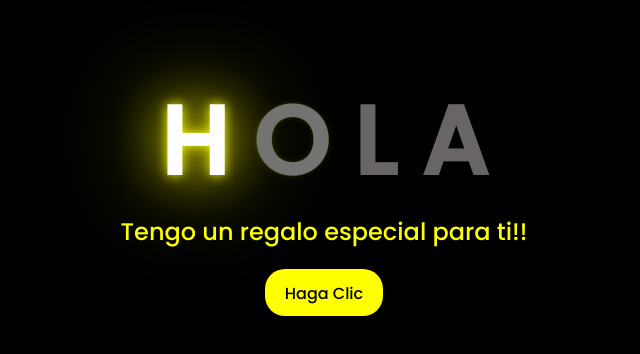
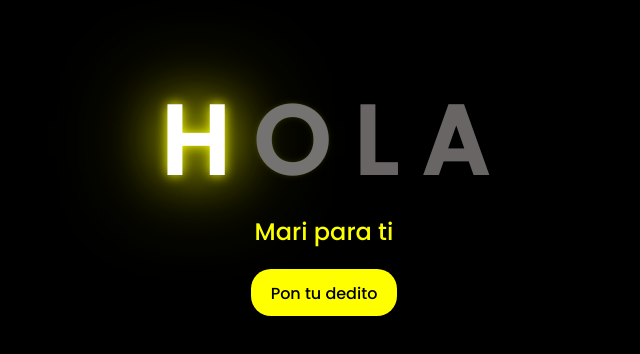
Before and after one commit to tonykantunchi/parati.github.io, a plain HTML site: page index.html in a window 1280 px wide. Shown: the part 216-570 px from the top of the page, without its empty margins (324-964 px from the left). Drawn offline with Linux system fonts and the light colour scheme.

Commit message:
Update index.html

```diff
--- a/index.html
+++ b/index.html
@@ -25,11 +25,11 @@
         <span></span>
     </div>
     <div class="description">
-        <span>Tengo un regalo especial para ti!!</span>
+        <span>Mari para ti</span>
     </div>
     <div class="button">
         <button>
-            <a href="FLORES.html">Haga Clic</a>
+            <a href="FLORES.html">Pon tu dedito</a>
         </button>
 
     </div>
```
